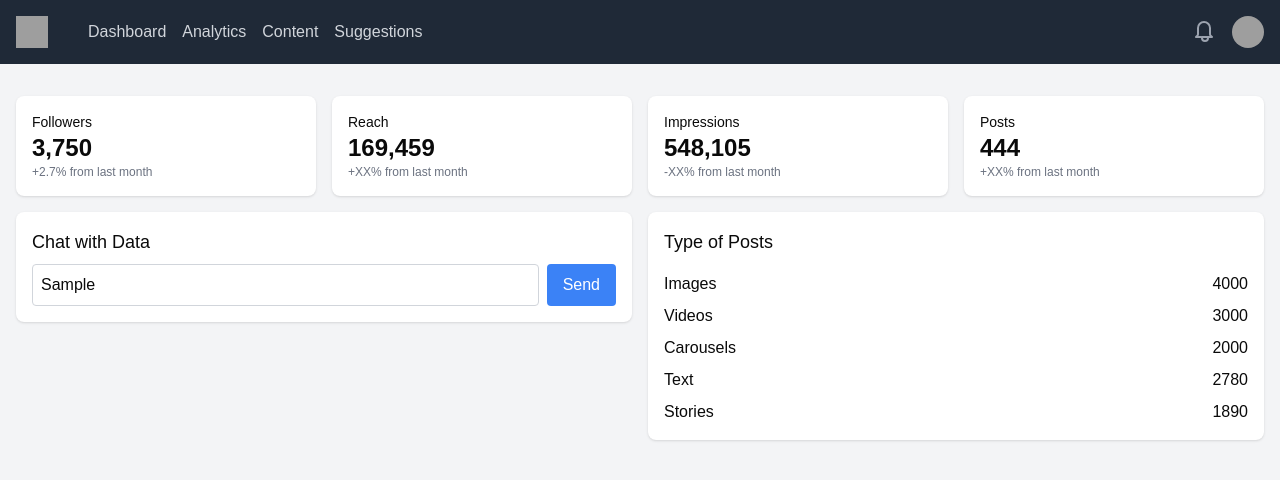
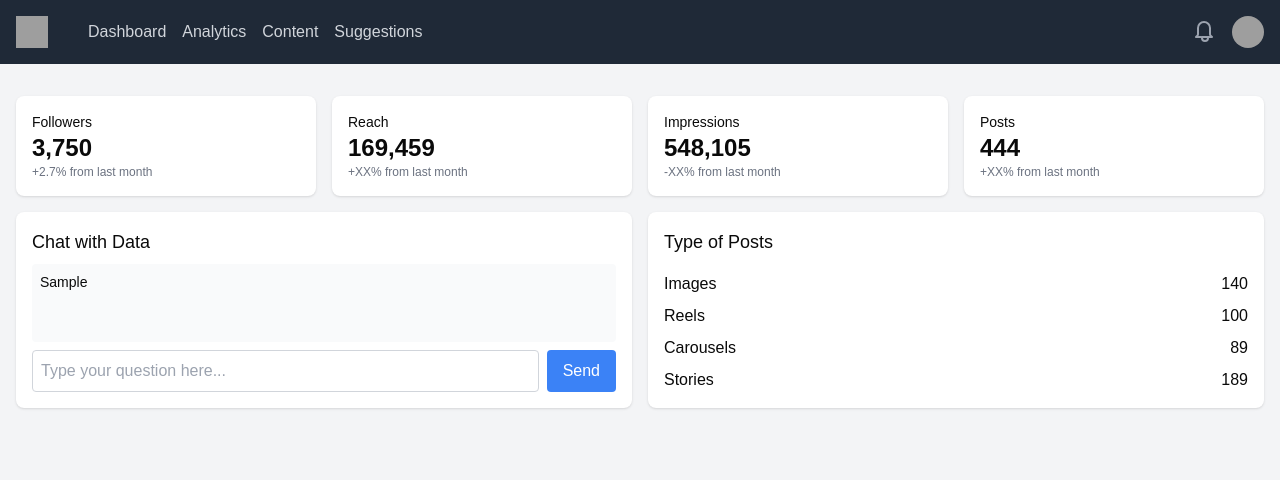
Before and after one commit to Danjari/lytport_frontend, a Next.js app: page / in a window 1280 px wide. Both pictures are taken after typing "Sample" into the empty fields and a click on the button "Send". Shown: the top 480 px of the page. Built offline with nearby package versions, Linux system fonts and the light colour scheme; grey boxes are pictures that could not be loaded.

Commit message:
small changes

```diff
--- a/app/components/chatWithData.js
+++ b/app/components/chatWithData.js
@@ -4,10 +4,23 @@ import React, { useState } from 'react'
 
 export default function ChatWithData() {
   const [chatMessage, setChatMessage] = useState('')
+  const [responses, setResponses] = useState([])
+
+  const handleSend = () => {
+    if (chatMessage.trim()) {
+      setResponses([...responses, chatMessage])
+      setChatMessage('')
+    }
+  }
 
   return (
-    <div className="bg-white p-4 rounded-lg shadow">
+    <div className="bg-white p-4 rounded-lg shadow h-full flex flex-col">
       <h3 className="text-lg font-medium mb-2">Chat with Data</h3>
+      <div className="flex-1 overflow-y-auto mb-2 p-2 bg-gray-50 rounded">
+        {responses.map((response, index) => (
+          <p key={index} className="text-sm mb-1">{response}</p>
+        ))}
+      </div>
       <div className="flex space-x-2">
         <input
           type="text"
@@ -16,7 +29,9 @@ export default function ChatWithData() {
           value={chatMessage}
           onChange={(e) => setChatMessage(e.target.value)}
         />
-        <button className="bg-blue-500 text-white px-4 py-2 rounded">Send</button>
+        <button onClick={handleSend} className="bg-blue-500 text-white px-4 py-2 rounded">
+          Send
+        </button>
       </div>
     </div>
   )
--- a/app/components/postType.js
+++ b/app/components/postType.js
@@ -2,11 +2,10 @@
 import React from 'react'
 
 const postTypes = [
-  { name: 'Images', value: 4000 },
-  { name: 'Videos', value: 3000 },
-  { name: 'Carousels', value: 2000 },
-  { name: 'Text', value: 2780 },
-  { name: 'Stories', value: 1890 },
+  { name: 'Images', value: 140 },
+  { name: 'Reels', value: 100 },
+  { name: 'Carousels', value: 89 },
+  { name: 'Stories', value: 189 },
 ]
 
 export default function PostTypes() {
```
Also changed, not shown: app/components/marketing/NavBar.js (added).
